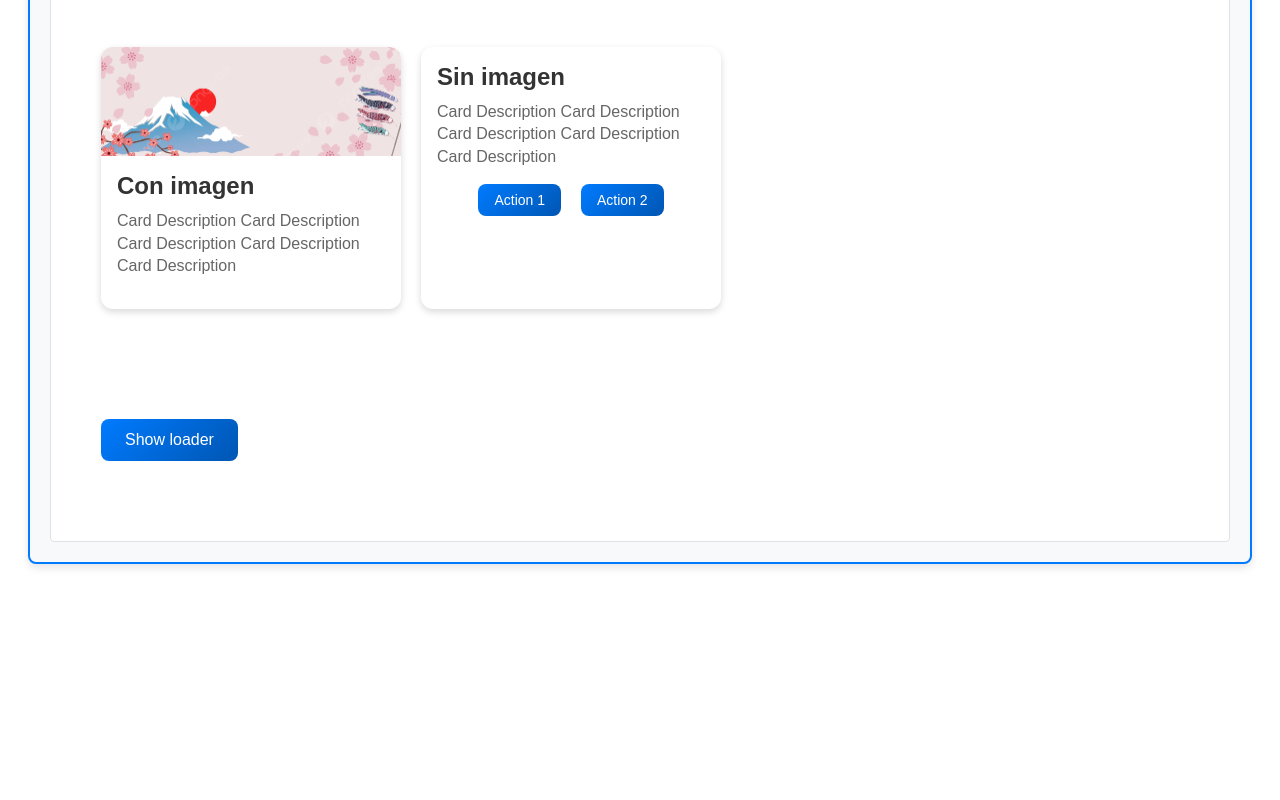
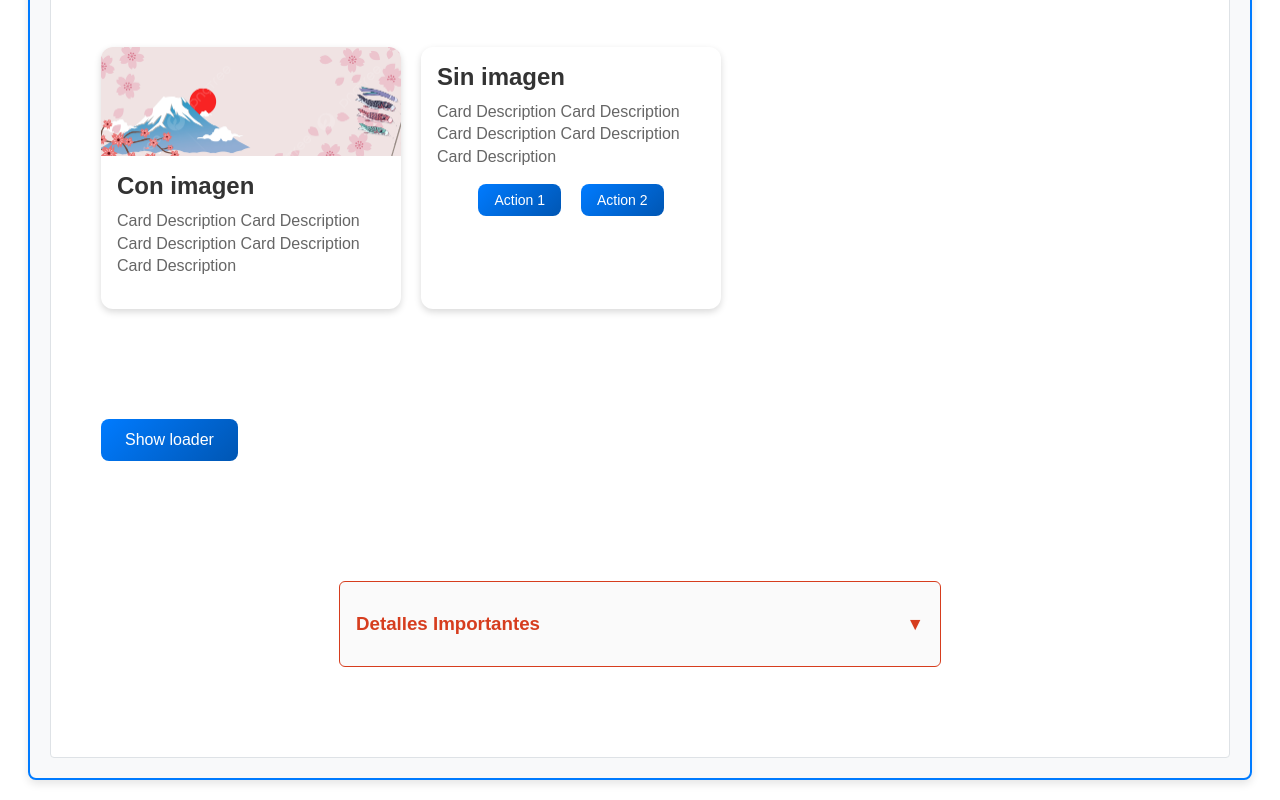
Before and after one commit to AlvaroMartinCrespo/component-catalog, a React (Vite) app: page / in a window 1280 px wide. Shown: the part 915-1715 px from the top of the page. Before the commit the page ends 1499 px from the top, so only its background shows below. Built offline with nearby package versions, Linux system fonts and the light colour scheme.

Commit message:
Accordion

```diff
--- a/src/App.jsx
+++ b/src/App.jsx
@@ -7,6 +7,7 @@ import Text from "./components/Text/text"
 import Input from "./components/Input/input"
 import Card from "./components/Card/card"
 import Loader from "./components/Loader/loader"
+import Accordion from "./components/Accordion/accordion"
 import { useState } from "react"
 import './App.css'
 
@@ -16,6 +17,7 @@ function App() {
   const [toastVisibleError, setToastVisibleError] = useState(false)
   const [isOpenModal, setIsOpenModal] = useState(false)
   const [isLoaderVisible, setIsLoaderVisible] = useState(false)
+  const [isAccordionVisible, setIsAccordionVisible] = useState(false)
 
   return (
     <>
@@ -147,6 +149,14 @@ function App() {
 
             </Container>
 
+            {/* Accordion */}
+            <Container>
+                <Accordion title="Detalles Importantes" color="#D63D1E">
+                  <p>Este acordeón está abierto por defecto. Puedes cerrar o abrir haciendo clic en el encabezado.</p>
+                </Accordion>
+            </Container>
+
+
       </TestComponent>
     </>
   )
--- /dev/null
+++ b/src/components/Accordion/accordion.css
@@ -0,0 +1,63 @@
+/* Accordion.css */
+
+.accordion {
+    width: 100%;
+    max-width: 600px;
+    border: 1px solid #ddd;
+    border-radius: 6px;
+    margin: 10px auto;
+    overflow: hidden;
+    background-color: #fafafa;
+    font-family: Arial, sans-serif;
+    transition: box-shadow 0.3s ease;
+  }
+
+  .accordion.expanded {
+    box-shadow: 0 4px 8px rgba(0, 0, 0, 0.1);
+  }
+
+  .accordion-header {
+    display: flex;
+    justify-content: space-between;
+    align-items: center;
+    padding: 12px 16px;
+    cursor: pointer;
+    font-size: 1rem;
+    transition: background-color 0.3s ease;
+  }
+
+  .accordion-header:hover {
+    background-color: #f0f0f0;
+  }
+
+  .icon {
+    font-size: 1.1rem;
+    transition: transform 0.3s ease;
+  }
+
+  .icon.rotate {
+    transform: rotate(180deg);
+  }
+
+  .accordion-content {
+    padding: 12px 16px;
+    background-color: #ffffff;
+    color: #333;
+    font-size: 0.95rem;
+    line-height: 1.6;
+    border-top: 1px solid #ddd;
+  }
+
+  @media (max-width: 480px) {
+    .accordion {
+      width: 90%;
+    }
+    .accordion-header {
+      font-size: 0.9rem;
+      padding: 10px;
+    }
+    .accordion-content {
+      font-size: 0.85rem;
+      padding: 10px;
+    }
+  }
--- /dev/null
+++ b/src/components/Accordion/accordion.jsx
@@ -0,0 +1,23 @@
+// Accordion.jsx
+import React, { useState } from 'react';
+import './Accordion.css';
+
+const Accordion = ({ title, children, isOpen = false, color = "#333" }) => {
+  const [isExpanded, setIsExpanded] = useState(isOpen);
+
+  const toggleAccordion = () => setIsExpanded(!isExpanded);
+
+  return (
+    <div className="accordion" style={{ borderColor: color }}>
+      <div className="accordion-header" style={{ color }} onClick={toggleAccordion}>
+        <h3>{title}</h3>
+        <span className={`icon ${isExpanded ? 'rotate' : ''}`} style={{ color }}>
+          ▼
+        </span>
+      </div>
+      {isExpanded && <div className="accordion-content">{children}</div>}
+    </div>
+  );
+};
+
+export default Accordion;
```
